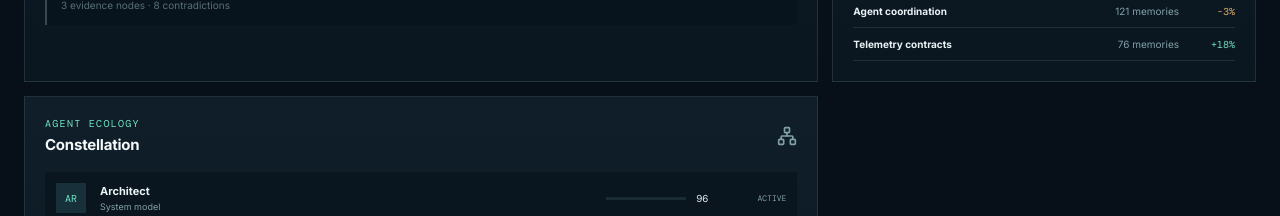
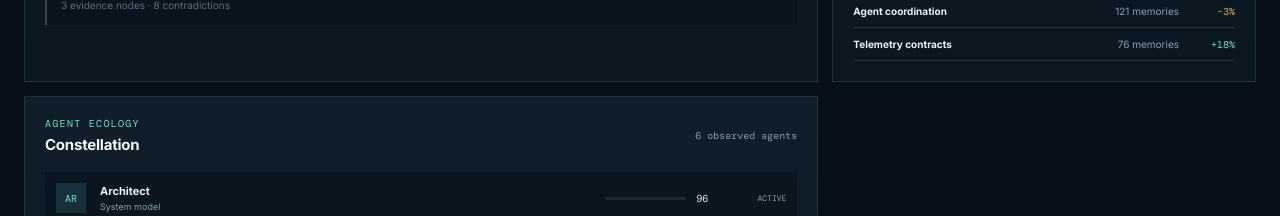
Before and after one commit to knowurknottty/CAPT-Dashboard, a React (Vite) app: page / in a window 1280 px wide. Shown: the part 1100-1316 px from the top of the page. Built offline with nearby package versions, Linux system fonts and the light colour scheme; no server answers.

Commit message:
feat: bind agent ecology panel to runtime telemetry

```diff
--- a/src/App.tsx
+++ b/src/App.tsx
@@ -17,7 +17,7 @@ import {
   TimerReset,
   Waypoints,
 } from 'lucide-react';
-import { agents, hypotheses, memoryClusters, type Health } from './data';
+import { hypotheses, memoryClusters, type Health } from './data';
 import { useRuntimeTelemetry } from './telemetry/runtime';
 
 function healthLabel(health: Health) {
@@ -50,6 +50,7 @@ function App() {
   const filteredEvents = timelineEvents.filter((event) => `${event.title} ${event.detail} ${event.type}`.toLowerCase().includes(query.toLowerCase()));
   const mission = telemetry.snapshot.mission;
   const pipeline = telemetry.snapshot.pipeline;
+  const agents = telemetry.snapshot.agents;
   const selectedStage = pipeline.find((stage) => stage.id === selectedStageId) ?? pipeline[0] ?? null;
   const attentionCount = pipeline.filter((stage) => stage.health === 'warning' || stage.health === 'critical').length;
   const isLive = telemetry.freshness === 'live' && !telemetry.paused;
@@ -178,19 +179,19 @@ function App() {
         <section className="panel agents-panel">
           <div className="panel-heading">
             <div><span className="eyeline">Agent ecology</span><h2>Constellation</h2></div>
-            <Network size={20} />
+            <span className="muted">{agents.length} observed agents</span>
           </div>
-          <div className="agent-list">
+          {agents.length > 0 ? <div className="agent-list">
             {agents.map((agent) => (
-              <article key={agent.name} className={`agent-row ${agent.state}`}>
+              <article key={agent.id} className={`agent-row ${agent.state}`} title={`${agent.activeTask ?? 'No active task'} · heartbeat ${new Date(agent.lastHeartbeatAt).toLocaleTimeString()} · ${agent.provenance.source}`}>
                 <span className="agent-avatar">{agent.name.slice(0, 2).toUpperCase()}</span>
                 <div><strong>{agent.name}</strong><span>{agent.role}</span></div>
-                <div className="load-meter"><span style={{ width: `${agent.load}%` }} /></div>
+                <div className="load-meter" aria-label={`${agent.load}% load`}><span style={{ width: `${agent.load}%` }} /></div>
                 <strong>{agent.trust}</strong>
                 <i>{agent.state}</i>
               </article>
             ))}
-          </div>
+          </div> : <div className="stage-detail"><p>No agent ecology telemetry was supplied by the active adapter.</p></div>}
         </section>
 
         <section className="panel timeline-panel">
```
